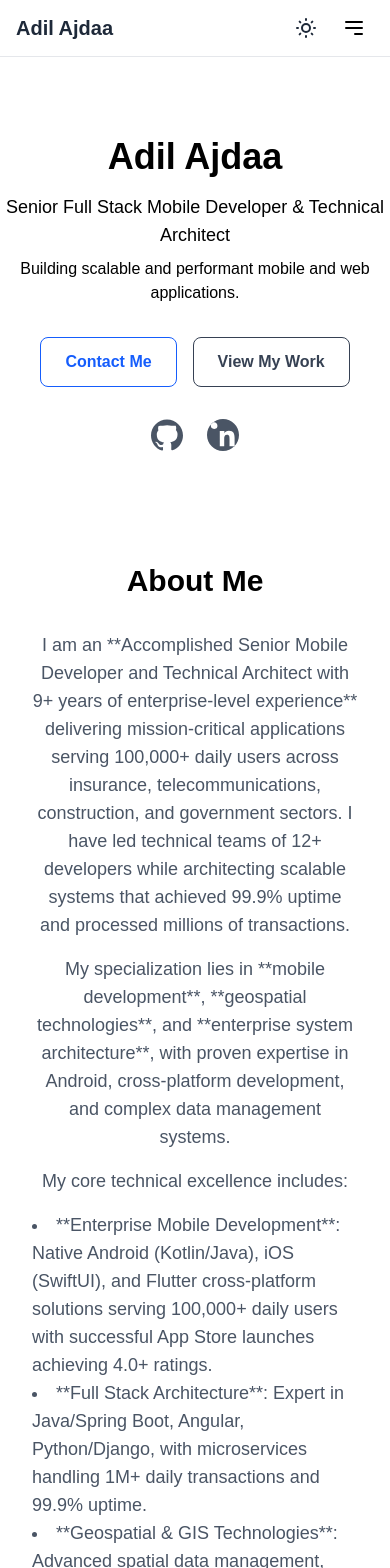
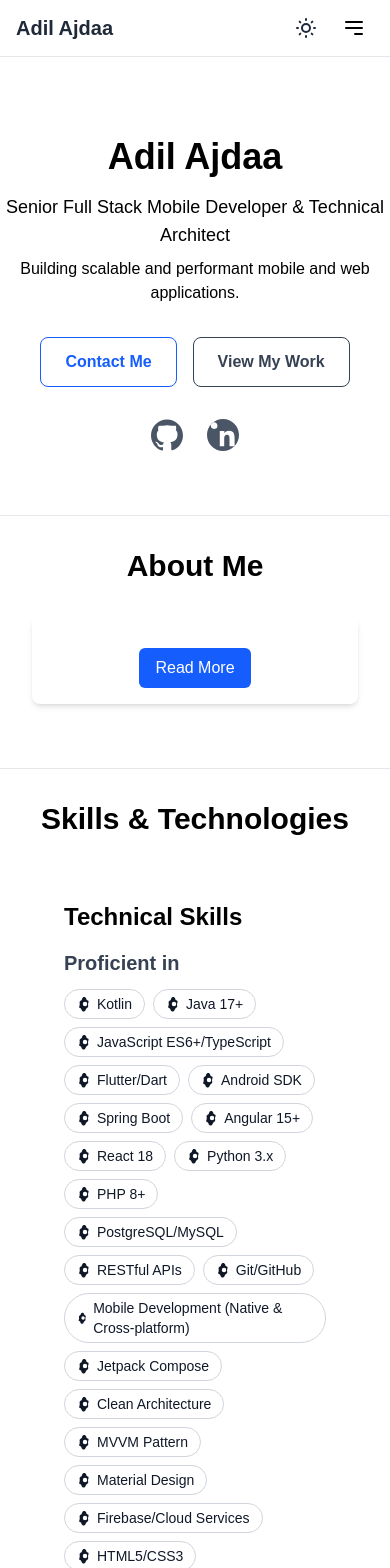
Before and after one commit to edsteine/edsteine.github.io, a Next.js app: page / in a window 390 px wide. Shown: the top 1568 px of the page. Built offline with nearby package versions, Linux system fonts and the light colour scheme.

Commit message:
first commit

```diff
--- a/src/app/layout.tsx
+++ b/src/app/layout.tsx
@@ -44,6 +44,9 @@ export const metadata: Metadata = {
     images: ["https://via.placeholder.com/1200x630"], // Updated with placeholder image URL
 
   },
+  alternates: {
+    canonical: "https://edsteine.github.io/",
+  },
 };
 
 export default function RootLayout({
@@ -51,17 +54,29 @@ export default function RootLayout({
 }: Readonly<{
   children: React.ReactNode;
 }>) {
+  const personSchema = {
+    "@context": "https://schema.org",
+    "@type": "Person",
+    "name": "Adil Ajdaa",
+    "url": "https://edsteine.github.io/",
+    "sameAs": [
+      "https://github.com/edsteine",
+      "https://linkedin.com/in/edsteine"
+    ],
+    "jobTitle": "Senior Full Stack Mobile Developer & Technical Architect",
+    "description": "Portfolio of Adil Ajdaa, a Senior Full Stack Mobile Developer and Technical Architect with expertise in mobile (Kotlin, Flutter), geospatial, and full-stack development. Building scalable and performant applications."
+  };
+
   return (
     <html lang="en" suppressHydrationWarning>
       <body
-        className={`${geistSans.variable} ${geistMono.variable} antialiased`}
+        className={`${geistSans.variable} ${geistMono.variable} antialiased bg-white dark:bg-gray-900`}
       >
-        <ThemeProvider
-          attribute="class"
-          defaultTheme="system"
-          enableSystem
-          disableTransitionOnChange
-        >
+        <script
+          type="application/ld+json"
+          dangerouslySetInnerHTML={{ __html: JSON.stringify(personSchema) }}
+        />
+        <ThemeProvider attribute="class">
           {children}
         </ThemeProvider>
         <BackToTopButton /> {/* Render BackToTopButton */}
--- a/src/app/page.tsx
+++ b/src/app/page.tsx
@@ -1,9 +1,11 @@
+"use client";
 
 import Header from "@/components/Header";
 import Footer from "@/components/Footer";
 import ProjectCard from "@/components/ProjectCard";
 import Experience from "@/components/Experience";
 import { MotionDiv } from "@/components/MotionDiv";
+import React, { useState } from 'react'; // Import useState
 
 // New components to be created
 import Skills from "@/components/Skills";
@@ -11,6 +13,8 @@ import Education from "@/components/Education";
 // import ContactForm from "@/components/ContactForm"; // For a more advanced contact section
 
 export default function Home() {
+  const [isAboutCollapsed, setIsAboutCollapsed] = useState(true); // State for About Me section
+
   const projects = [
     {
       title: "FPL AI Assistant",
@@ -21,7 +25,7 @@ export default function Home() {
     },
     {
       title: "Consignment Portal",
-      description: "Enterprise-grade React-based consignment management platform engineered for Shopify Plus integration, processing 1,000+ product submissions monthly and serving 100+ vendors. Features innovative 'thin database' architecture and automated commission calculation.",
+      description: "Enterprise-grade React-based consignment management platform engineered for Shopify Plus integration, processing 1000+ product submissions monthly and serving 100+ vendors. Features innovative 'thin database' architecture and automated commission calculation.",
       link: "https://github.com/edsteine/wlidaty-consignment-portal-main",
       technologies: ["React", "Node.js", "Express.js", "PostgreSQL", "Shopify API", "Tailwind CSS", "React Context API", "React Router", "OAuth 2.0", "JWT"],
       image: "/images/consignment-portal.png" // Placeholder
@@ -68,24 +72,24 @@ export default function Home() {
       <main>
         {/* Hero/Landing Section */}
         <MotionDiv initial="hidden" animate="visible" variants={sectionVariants}>
-          <section id="hero" className="text-center py-20 bg-white dark:bg-gray-900">
+          <section id="hero" className="text-center py-20 pb-16 bg-white dark:bg-gray-900 border-b border-gray-200 dark:border-gray-700">
             <h2 className="text-4xl font-bold">Adil Ajdaa</h2>
             <p className="mt-4 text-lg">Senior Full Stack Mobile Developer & Technical Architect</p>
             <p className="mt-2 text-md">Building scalable and performant mobile and web applications.</p>
             <div className="mt-8 flex justify-center space-x-4">
-              <a href="#contact" className="bg-white border border-blue-600 text-blue-600 hover:bg-blue-50 dark:bg-blue-700 dark:hover:bg-blue-800 dark:text-white font-bold py-3 px-6 rounded-lg transition duration-300">
+              <a href="#contact" className="bg-white border border-blue-600 text-blue-600 hover:bg-blue-50 dark:bg-blue-700 dark:hover:bg-blue-800 dark:text-white font-bold py-3 px-6 rounded-lg transition duration-300 focus:outline-none focus:ring-2 focus:ring-blue-500 focus:ring-opacity-50">
                 Contact Me
               </a>
-              <a href="#projects" className="bg-white border border-gray-700 text-gray-700 hover:bg-gray-50 dark:bg-gray-600 dark:hover:bg-gray-500 dark:text-white font-bold py-3 px-6 rounded-lg transition duration-300">
+              <a href="#projects" className="bg-white border border-gray-700 text-gray-700 hover:bg-gray-50 dark:bg-gray-600 dark:hover:bg-gray-500 dark:text-white font-bold py-3 px-6 rounded-lg transition duration-300 focus:outline-none focus:ring-2 focus:ring-blue-500 focus:ring-opacity-50">
                 View My Work
               </a>
             </div>
             <div className="mt-8 flex justify-center space-x-6">
-              <a href="https://github.com/edsteine" target="_blank" rel="noopener noreferrer" className="text-gray-600 dark:text-gray-400 hover:text-gray-900 dark:hover:text-white transition duration-300">
+              <a href="https://github.com/edsteine" target="_blank" rel="noopener noreferrer" className="text-gray-600 dark:text-gray-400 hover:text-gray-900 dark:hover:text-white transition duration-300 focus:outline-none focus:ring-2 focus:ring-blue-500 focus:ring-opacity-50">
                 {/* GitHub Icon SVG */}
                 <svg role="img" viewBox="0 0 24 24" xmlns="http://www.w3.org/2000/svg" className="h-8 w-8 fill-current"><title>GitHub</title><path d="M12 .297c-6.63 0-12 5.373-12 12 0 5.303 3.438 9.8 8.205 11.385.6.113.82-.258.82-.577 0-.285-.01-1.04-.015-2.04-3.338.724-4.042-1.61-4.042-1.61C4.422 18.07 3.633 17.7 3.633 17.7c-1.087-.744.084-.73.084-.73 1.205.084 1.838 1.238 1.838 1.238 1.07 1.835 2.809 1.305 3.49.998.108-.776.418-1.305.762-1.605-2.665-.3-5.466-1.33-5.466-5.93 0-1.31.465-2.38 1.235-3.22-.135-.303-.54-1.523.105-3.176 0 0 1.005-.322 3.3-.123 1.005-.322 2.07-.483 3.135-.484 1.065.001 2.13.162 3.135.484 2.295-.2 3.3-.123 3.3-.123.645 1.653.24 2.873.105 3.176.77.84 1.235 1.91 1.235 3.22 0 4.61-2.805 5.625-5.475 5.92.43.37.81 1.096.81 2.22 0 1.606-.015 2.896-.015 3.286 0 .315.21.69.825.57C20.565 22.092 24 17.592 24 12.297c0-6.627-5.373-12-12-12z"/></svg>
               </a>
-              <a href="https://linkedin.com/in/edsteine" target="_blank" rel="noopener noreferrer" className="text-gray-600 dark:text-gray-400 hover:text-gray-900 dark:hover:text-white transition duration-300">
+              <a href="https://linkedin.com/in/edsteine" target="_blank" rel="noopener noreferrer" className="text-gray-600 dark:text-gray-400 hover:text-gray-900 dark:hover:text-white transition duration-300 focus:outline-none focus:ring-2 focus:ring-blue-500 focus:ring-opacity-50">
                 {/* LinkedIn Icon SVG */}
                 <svg role="img" viewBox="0 0 24 24" xmlns="http://www.w3.org/2000/svg" className="h-8 w-8 fill-current"><title>LinkedIn</title><path d="M20.447 20.452h-3.554v-5.569c0-1.328-.027-3.044-1.852-3.044-1.853 0-2.136 1.445-2.136 2.951v5.662H9.596V9.092h3.416v1.561h.046c.477-.9 1.637-1.85 3.37-1.85 3.601 0 4.267 2.37 4.267 5.455v6.286zM5.337 7.433a2.462 2.462 0 01-2.462-2.465c0-1.366 1.09-2.462 2.462-2.462 1.37 0 2.462 1.096 2.462 2.462 0 1.37-.092 2.465-2.462 2.465zM3.554 9.092V20.45h3.55V9.092H3.554zM12 0C5.373 0 0 5.373 0 12s5.373 12 12 12 12-5.373 12-12S18.627 0 12 0z"/></svg>
               </a>
@@ -95,9 +99,10 @@ export default function Home() {
 
         {/* About Me Section */}
         <MotionDiv initial="hidden" whileInView="visible" viewport={{ once: true }} variants={sectionVariants}>
-          <section id="about" className="container mx-auto p-8 bg-white dark:bg-gray-900">
+          <section id="about" className="container mx-auto p-8 pb-16 bg-white dark:bg-gray-900 border-b border-gray-200 dark:border-gray-700">
             <h3 className="text-3xl font-bold text-center mb-8">About Me</h3>
-            <div className="text-center max-w-3xl mx-auto text-lg text-gray-600 dark:text-gray-400">
+            <div className="text-center max-w-3xl mx-auto text-base md:text-lg text-gray-600 dark:text-gray-400 bg-white dark:bg-gray-900 p-4 rounded-lg shadow-md">
+              <div className={`overflow-hidden transition-all duration-500 ${isAboutCollapsed ? 'max-h-0' : 'max-h-screen'}`}>
                 <p className="mb-4">
                   I am an **Accomplished Senior Mobile Developer and Technical Architect with 9+ years of enterprise-level experience** delivering mission-critical applications serving 100,000+ daily users across insurance, telecommunications, construction, and government sectors. I have led technical teams of 12+ developers while architecting scalable systems that achieved 99.9% uptime and processed millions of transactions.
                 </p>
@@ -128,12 +133,19 @@ export default function Home() {
                   My **Professional Philosophy** is to combine deep engineering expertise with proven business acumen to deliver measurable results. I am committed to building scalable, high-performance systems while fostering team growth and innovation.
                 </p>
               </div>
+              <button
+                onClick={() => setIsAboutCollapsed(!isAboutCollapsed)}
+                className="mt-4 px-4 py-2 bg-blue-600 text-white rounded-md hover:bg-blue-700 focus:outline-none focus:ring-2 focus:ring-blue-500 focus:ring-opacity-50"
+              >
+                {isAboutCollapsed ? 'Read More' : 'Show Less'}
+              </button>
+            </div>
           </section>
         </MotionDiv>
 
         {/* Skills/Technologies Section */}
         <MotionDiv initial="hidden" whileInView="visible" viewport={{ once: true }} variants={sectionVariants}>
-          <section id="skills" className="container mx-auto p-8 bg-white dark:bg-gray-900">
+          <section id="skills" className="container mx-auto p-8 pb-16 bg-white dark:bg-gray-900 border-b border-gray-200 dark:border-gray-700">
             <h3 className="text-3xl font-bold text-center mb-8">Skills & Technologies</h3>
             <Skills />
           </section>
@@ -141,12 +153,14 @@ export default function Home() {
 
         {/* Work Experience Section */}
         <MotionDiv initial="hidden" whileInView="visible" viewport={{ once: true }} variants={sectionVariants}>
+          <section className="container mx-auto p-8 pb-16 bg-white dark:bg-gray-900 border-b border-gray-200 dark:border-gray-700">
             <Experience /> {/* This component is already created */}
+          </section>
         </MotionDiv>
 
         {/* Featured Projects Section */}
         <MotionDiv initial="hidden" whileInView="visible" viewport={{ once: true }} variants={sectionVariants}>
-          <section id="projects" className="container mx-auto p-8 bg-white dark:bg-gray-900">
+          <section id="projects" className="container mx-auto p-8 pb-16 bg-white dark:bg-gray-900 border-b border-gray-200 dark:border-gray-700">
             <h3 className="text-3xl font-bold text-center mb-8">Featured Projects</h3>
             <div className="grid grid-cols-1 md:grid-cols-2 lg:grid-cols-3 gap-8">
               {projects.map((project, index) => (
@@ -158,7 +172,7 @@ export default function Home() {
 
         {/* Education & Certifications Section */}
         <MotionDiv initial="hidden" whileInView="visible" viewport={{ once: true }} variants={sectionVariants}>
-          <section id="education" className="container mx-auto p-8 bg-white dark:bg-gray-900">
+          <section id="education" className="container mx-auto p-8 pb-16 bg-white dark:bg-gray-900 border-b border-gray-200 dark:border-gray-700">
             <h3 className="text-3xl font-bold text-center mb-8">Education & Certifications</h3>
             <Education />
           </section>
@@ -166,9 +180,9 @@ export default function Home() {
 
         {/* Languages Section */}
         <MotionDiv initial="hidden" whileInView="visible" viewport={{ once: true }} variants={sectionVariants}>
-          <section id="languages" className="container mx-auto p-8 bg-white dark:bg-gray-900">
+          <section id="languages" className="container mx-auto p-8 pb-16 bg-white dark:bg-gray-900 border-b border-gray-200 dark:border-gray-700">
             <h3 className="text-3xl font-bold text-center mb-8">Languages</h3>
-            <div className="max-w-3xl mx-auto text-lg text-gray-600 dark:text-gray-400">
+            <div className="max-w-3xl mx-auto text-base md:text-lg text-gray-600 dark:text-gray-400">
               <h4 className="text-2xl font-bold mb-4">Multilingual Proficiency</h4>
               <div className="mb-6">
                 <h5 className="text-xl font-semibold mb-2">🇸🇦 Arabic</h5>
@@ -212,9 +226,9 @@ export default function Home() {
 
         {/* Resume/CV Download Section */}
         <MotionDiv initial="hidden" whileInView="visible" viewport={{ once: true }} variants={sectionVariants}>
-          <section id="resume-download" className="text-center py-10 bg-white dark:bg-gray-800">
+          <section id="resume-download" className="text-center py-10 pb-16 bg-white dark:bg-gray-900 border-b border-gray-200 dark:border-gray-700">
             <h3 className="text-2xl font-bold mb-4">Download My Resume</h3>
-            <a href="/ADIL_AJDAA_Resume_Improved.pdf" download className="bg-white border border-blue-600 text-blue-600 hover:bg-blue-50 dark:bg-blue-700 dark:hover:bg-blue-800 dark:text-white font-bold py-3 px-6 rounded-lg">
+            <a href="/ADIL_AJDAA_Resume_Improved.pdf" download className="bg-white border border-blue-600 text-blue-600 hover:bg-blue-50 dark:bg-blue-700 dark:hover:bg-blue-800 dark:text-white font-bold py-3 px-6 rounded-lg focus:outline-none focus:ring-2 focus:ring-blue-500 focus:ring-opacity-50">
               Download PDF
             </a>
           </section>
@@ -222,7 +236,7 @@ export default function Home() {
 
         {/* Contact Information Section */}
         <MotionDiv initial="hidden" whileInView="visible" viewport={{ once: true }} variants={sectionVariants}>
-          <section id="contact" className="text-center py-20 bg-white dark:bg-gray-800">
+          <section id="contact" className="text-center py-20 pb-16 bg-white dark:bg-gray-900 border-b border-gray-200 dark:border-gray-700">
             <h3 className="text-3xl font-bold">Contact Me</h3>
             <p className="mt-4 text-lg">a.ajdaa@outlook.com</p>
             <p className="mt-2 text-md">📍 Tangier, Morocco / Madrid, Spain</p>
@@ -233,7 +247,7 @@ export default function Home() {
 
         {/* Interests Section */}
         <MotionDiv initial="hidden" whileInView="visible" viewport={{ once: true }} variants={sectionVariants}>
-          <section id="interests" className="container mx-auto p-8 bg-white dark:bg-gray-900">
+          <section id="interests" className="container mx-auto p-8 pb-16 bg-white dark:bg-gray-900 border-b border-gray-200 dark:border-gray-700">
             <h3 className="text-3xl font-bold text-center mb-8">Interests & Hobbies</h3>
             <div className="max-w-3xl mx-auto text-lg text-gray-600 dark:text-gray-400">
               <h4 className="text-2xl font-bold mb-4">🏃 Sports & Recreation</h4>
@@ -242,7 +256,6 @@ export default function Home() {
                 <li><strong>Basketball</strong> - Active participant and fan</li>
                 <li><strong>Taekwondo</strong> - Martial arts practice and discipline</li>
                 <li><strong>Swimming</strong> - Fitness and recreational activity</li>
-                <li><strong>Fishing</strong> - Outdoor recreation and relaxation</li>
               </ul>
 
               <h4 className="text-2xl font-bold mb-4">💻 Technology & Professional Development</h4>
--- a/src/components/Header.tsx
+++ b/src/components/Header.tsx
@@ -12,11 +12,11 @@ const Header = () => {
 
   const navLinks = (
     <>
-      <a href="#about" className="transition-colors hover:text-gray-900 dark:hover:text-gray-100 text-gray-800 dark:text-white" onClick={() => setIsMenuOpen(false)}>About</a>
-      <a href="#experience" className="transition-colors hover:text-gray-900 dark:hover:text-gray-100 text-gray-800 dark:text-white" onClick={() => setIsMenuOpen(false)}>Experience</a>
-      <a href="#projects" className="transition-colors hover:text-gray-900 dark:hover:text-gray-100 text-gray-800 dark:text-white" onClick={() => setIsMenuOpen(false)}>Projects</a>
-      <a href="#skills" className="transition-colors hover:text-gray-900 dark:hover:text-gray-100 text-gray-800 dark:text-white" onClick={() => setIsMenuOpen(false)}>Skills</a>
-      <a href="#contact" className="transition-colors hover:text-gray-900 dark:hover:text-gray-100 text-gray-800 dark:text-white" onClick={() => setIsMenuOpen(false)}>Contact</a>
+      <a href="#about" className="transition-colors hover:text-gray-900 dark:hover:text-gray-100 text-gray-800 dark:text-white focus:outline-none focus:ring-2 focus:ring-blue-500 focus:ring-opacity-50" onClick={() => setIsMenuOpen(false)}>About</a>
+      <a href="#experience" className="transition-colors hover:text-gray-900 dark:hover:text-gray-100 text-gray-800 dark:text-white focus:outline-none focus:ring-2 focus:ring-blue-500 focus:ring-opacity-50" onClick={() => setIsMenuOpen(false)}>Experience</a>
+      <a href="#projects" className="transition-colors hover:text-gray-900 dark:hover:text-gray-100 text-gray-800 dark:text-white focus:outline-none focus:ring-2 focus:ring-blue-500 focus:ring-opacity-50" onClick={() => setIsMenuOpen(false)}>Projects</a>
+      <a href="#skills" className="transition-colors hover:text-gray-900 dark:hover:text-gray-100 text-gray-800 dark:text-white focus:outline-none focus:ring-2 focus:ring-blue-500 focus:ring-opacity-50" onClick={() => setIsMenuOpen(false)}>Skills</a>
+      <a href="#contact" className="transition-colors hover:text-gray-900 dark:hover:text-gray-100 text-gray-800 dark:text-white focus:outline-none focus:ring-2 focus:ring-blue-500 focus:ring-opacity-50" onClick={() => setIsMenuOpen(false)}>Contact</a>
     </>
   );
 
@@ -36,7 +36,7 @@ const Header = () => {
         {/* Mobile Menu Button */}
         <div className="md:hidden flex items-center gap-2">
           <ThemeToggle />
-          <button onClick={toggleMenu} className="p-2 rounded-md hover:bg-gray-700 dark:hover:bg-gray-600 focus:outline-none focus:ring-2 focus:ring-inset focus:ring-gray-500 dark:focus:ring-gray-400" aria-label="Toggle mobile menu">
+          <button onClick={toggleMenu} className="p-2 rounded-md hover:bg-gray-700 dark:hover:bg-gray-600 focus:outline-none focus:ring-2 focus:ring-inset focus:ring-blue-500 dark:focus:ring-blue-400" aria-label="Toggle mobile menu">
             {isMenuOpen ? (
               <svg className="h-6 w-6" fill="none" viewBox="0 0 24 24" stroke="currentColor">
                 <path strokeLinecap="round" strokeLinejoin="round" strokeWidth={2} d="M6 18L18 6M6 6l12 12" />
--- a/src/components/Skills.tsx
+++ b/src/components/Skills.tsx
@@ -136,7 +136,8 @@ const Skills = () => {
             <h5 className="text-xl font-semibold mb-3 text-gray-700 dark:text-gray-300">{category}</h5>
             <div className="flex flex-wrap gap-2">
               {skills.map((skill, skillIndex) => (
-                <span key={skillIndex} className={` ${theme === 'dark' ? 'bg-gray-900 text-white' : 'bg-white text-gray-900'} px-3 py-1 rounded-full text-sm border border-gray-300 dark:border-gray-700`}>
+                <span key={skillIndex} className={` ${theme === 'dark' ? 'bg-gray-900 text-white' : 'bg-white text-gray-900'} px-3 py-1 rounded-full text-sm border border-gray-300 dark:border-gray-700 flex items-center`}>
+                  <svg className="w-4 h-4 mr-1" fill="currentColor" viewBox="0 0 20 20" xmlns="http://www.w3.org/2000/svg"><path fillRule="evenodd" d="M11.49 3.17c-.325-1.119-1.353-1.9-2.51-1.9-1.157 0-2.185.781-2.51 1.9l-.217.76c-.194.676-.608 1.23-1.15 1.588l-.72.47a2.5 2.5 0 00-1.18 2.634l.38.95a2.5 2.5 0 00-.167 2.104l-.609 1.446c-.325.768.098 1.636.866 1.96l.72.308c.542.232.956.786 1.15 1.462l.217.76c.325 1.119 1.353 1.9 2.51 1.9 1.157 0 2.185-.781 2.51-1.9l.217-.76c.194-.676.608-1.23 1.15-1.588l.72-.47a2.5 2.5 0 001.18-2.634l-.38-.95a2.5 2.5 0 00.167-2.104l.609-1.446c.325-.768-.098-1.636-.866-1.96l-.72-.308c-.542-.232-.956-.786-1.15-1.462l-.217-.76zM10 12.75a2.75 2.75 0 100-5.5 2.75 2.75 0 000 5.5z" clipRule="evenodd"></path></svg>
                   {skill}
                 </span>
               ))}
```
Also changed, not shown: src/components/ProjectCard.tsx (+7 -6 lines), d.png (added), 1 other file (tests, documents, lock files or other folders). Lines whose indentation alone changed are shown as unchanged.
